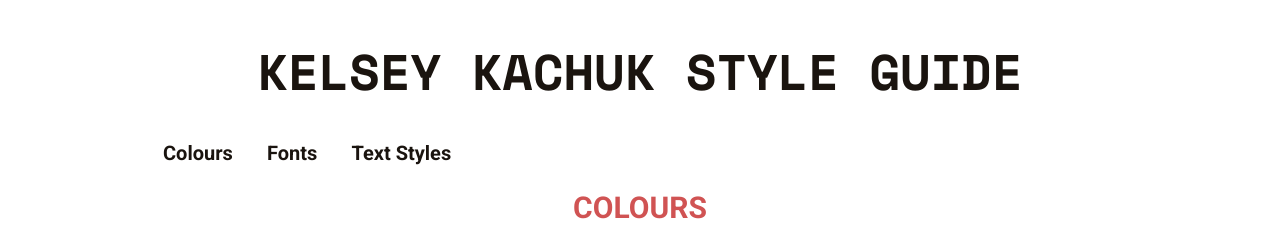
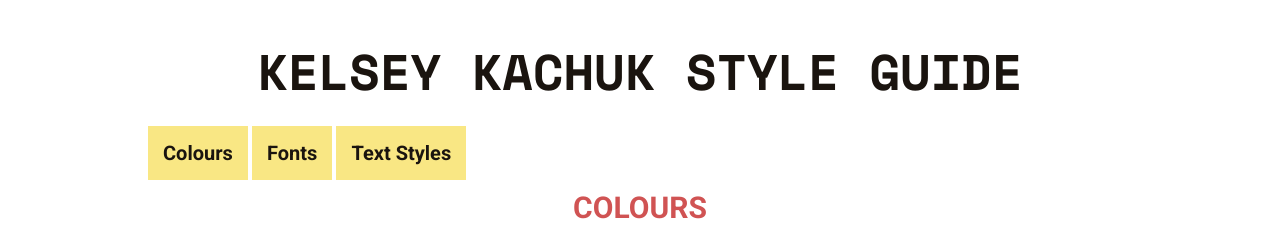
Before and after one commit to kelseykachuk/styleguide, a plain HTML site: page index.html in a window 1280 px wide. Shown: the top 230 px of the page. Drawn offline with nearby package versions, Linux system fonts and the light colour scheme.

Commit message:
Update styles.css

```diff
--- a/styles.css
+++ b/styles.css
@@ -11,6 +11,7 @@ nav li {
 nav li a {
     text-decoration: none;
     color:#1a140f;
+    background-color:#f9e784;
     font-family: Roboto, serif;
     text-align: center;
     padding: 15px;
```
